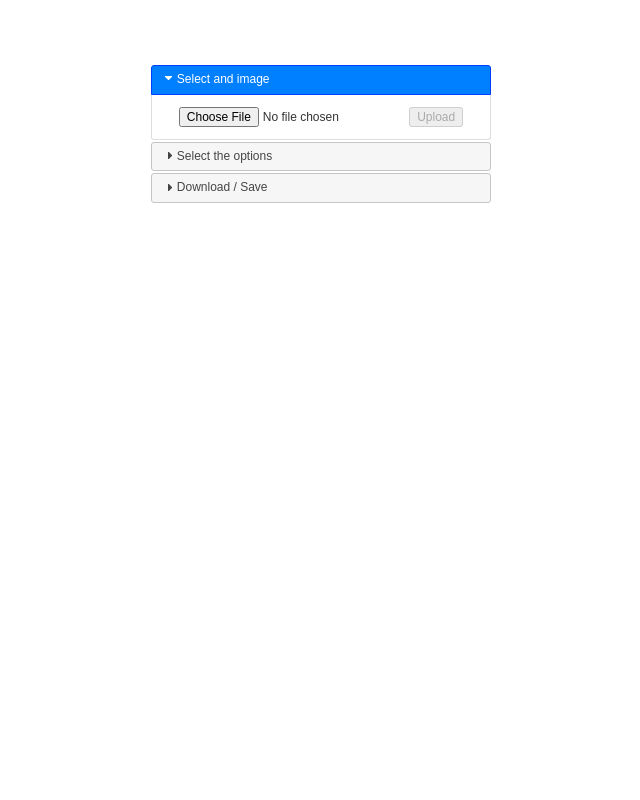
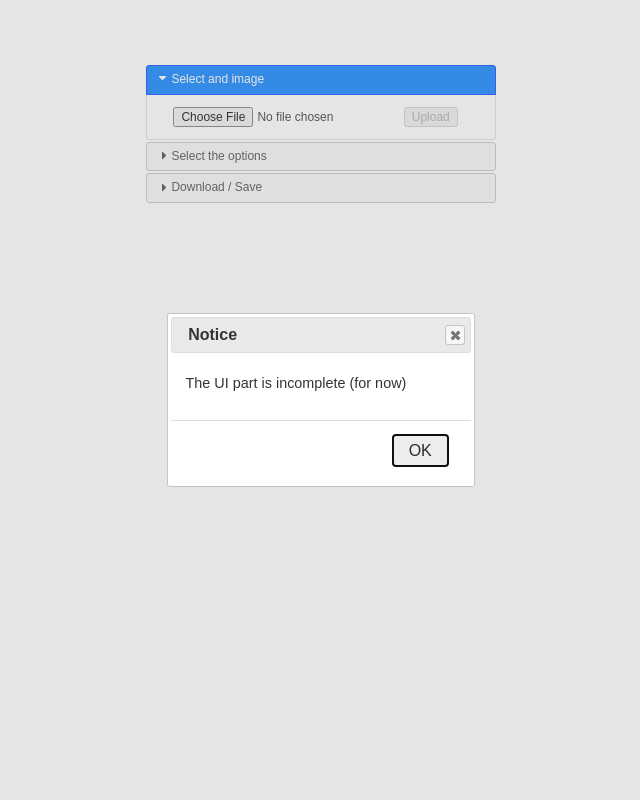
Before and after one commit to nestedminds/resizing-library-foae, a PHP site: page / in a window 1280 px wide. Shown: the whole page, without its empty margins (319-959 px from the left). Run offline with PHP 8.4, Linux system fonts and the light colour scheme; some libraries are stand-ins or nearby versions.

Commit message:
Leaving the UI behind - for now

```diff
--- a/index.php
+++ b/index.php
@@ -11,16 +11,26 @@ require_once 'Resize.lib.php';
     <link rel="stylesheet" href="//ajax.googleapis.com/ajax/libs/jqueryui/1.11.4/themes/smoothness/jquery-ui.css" type="text/css" />
     <link href='https://fonts.googleapis.com/css?family=Roboto:400,300,100,500,700,900,900italic,700italic,500italic,400italic,300italic,100italic&subset=latin,latin-ext' rel='stylesheet' type='text/css'>
     <link rel="stylesheet" type="text/css" href="style.css" />
+    <script type="text/javascript" src="script.js"></script>
 </head>
 <body>
     <div id="container">
         <div id="content-area">
+
+            <div id="dialog-message" title="Notice">
+                <p>
+                    The UI part is incomplete (for now)
+                </p>
+            </div>
+
             <div id="accordion">
+
                 <h3>Select and image</h3>
                 <div>
                     <input type="file" id="select-file-button" value="Select an image to resize" />
                     <button id="button-upload">Upload</button>
                 </div>
+
                 <h3>Select the options</h3>
                 <div>
                     <strong>Choose how your image should be handled</strong>
@@ -32,6 +42,7 @@ require_once 'Resize.lib.php';
                         <input type="checkbox" id="check3"><label for="check3">U</label>
                     </div>
                 </div>
+
                 <h3>Download / Save</h3>
                 <div>
                     <strong>Download or save the URL to your image</strong>
@@ -41,9 +52,9 @@ require_once 'Resize.lib.php';
                     <div>Preview:</div>
                     <small class="delete">Delete</small>
                 </div>
+
             </div>
         </div>
     </div>
-    <script type="text/javascript" src="script.js"></script>
 </body>
 </html>
--- a/script.js
+++ b/script.js
@@ -44,4 +44,14 @@ jQuery(document).ready(function($){
     $("#check").button();
     $("#format").buttonset();
 
+    /* Not yet finished dialog */
+    $("#dialog-message").dialog({
+        modal: true,
+        buttons: {
+            OK: function () {
+                $(this).dialog("close");
+            }
+        }
+    });
+
 });
--- a/style.css
+++ b/style.css
@@ -64,3 +64,11 @@ select {
     margin-top: 25px;
     font-size: xx-small;
 }
+
+#accordion {
+    width: 350px;
+}
+
+#dialog-message {
+    font-size: 0.9rem;
+}
```
Also changed, not shown: 1 other file.
